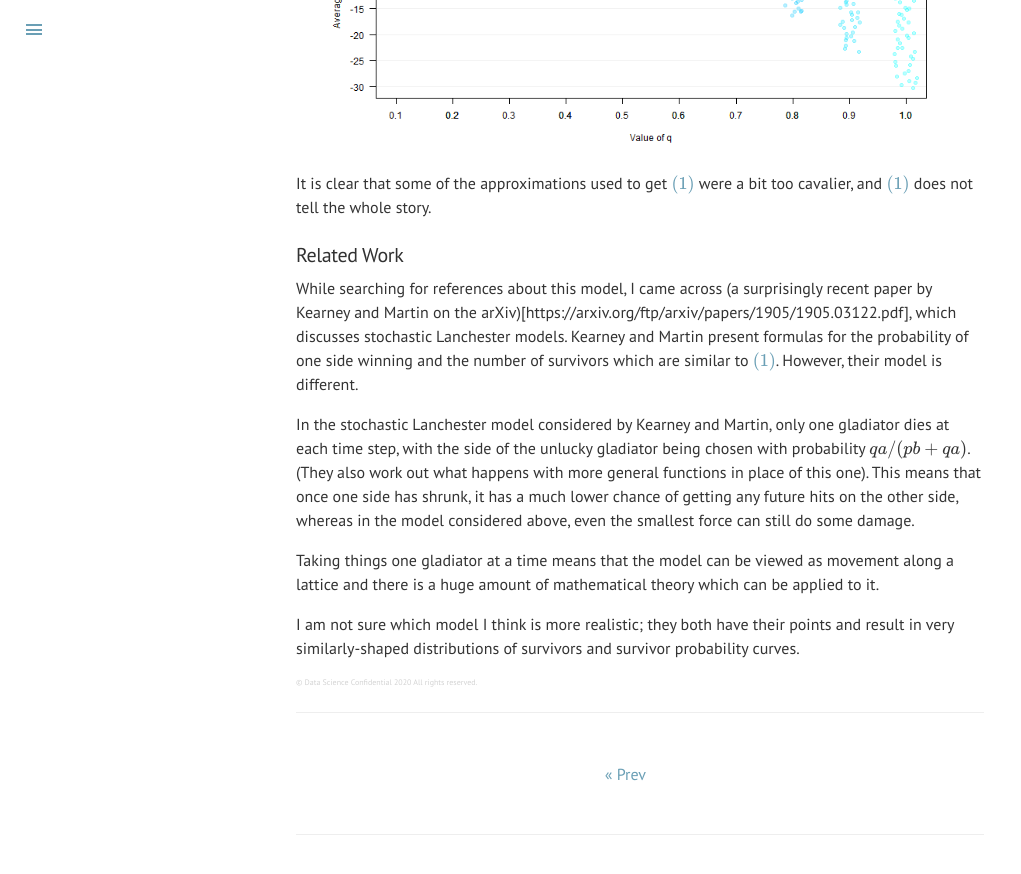
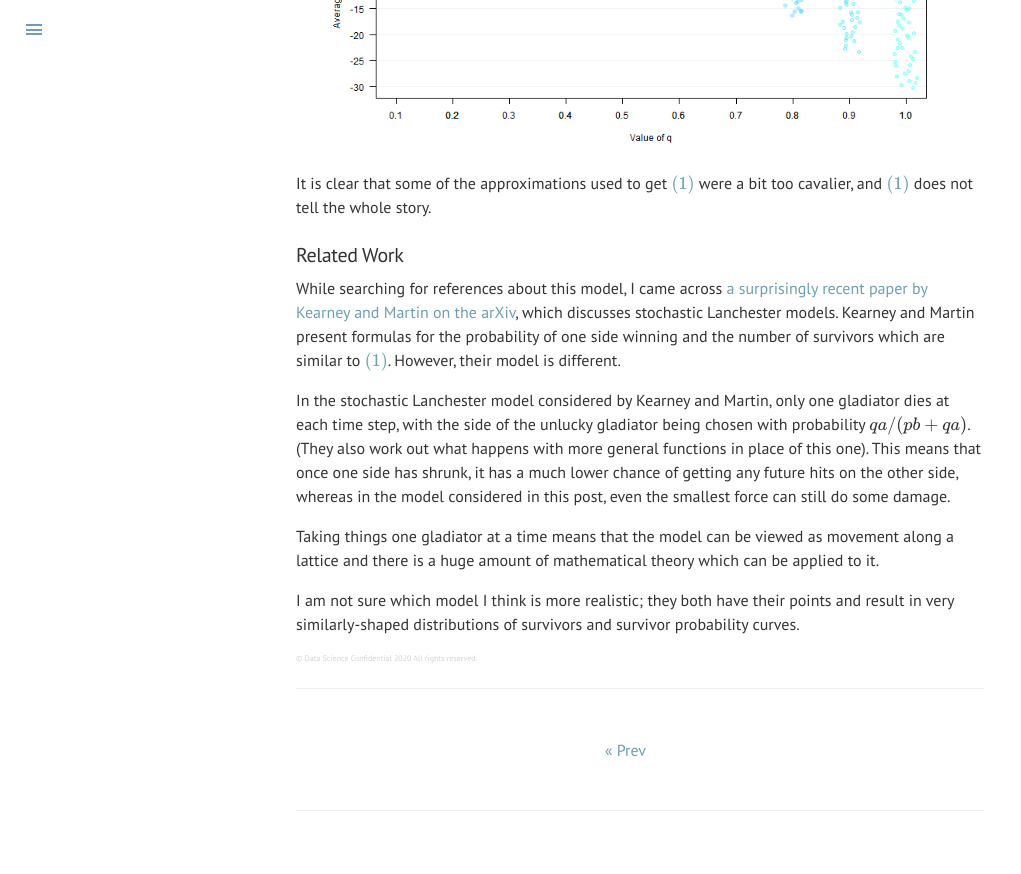
Before and after one commit to datascienceconfidential/datascienceconfidential.github.io, a Jekyll site: the page built from _posts/2020-04-30-gladiator2.md, in a window 1280 px wide and 900 px high, scrolled down 3434 px. Shown: the top 874 px of the window, without its empty margins (0-1021 px from the left). Built offline with Jekyll 4.4.1, drawn with Linux system fonts in a browser that asks for light colours; formulas are drawn with MathJax 3; comment, search, counter and statistics services are not loaded.

Commit message:
corrected link

```diff
--- a/_posts/2020-04-30-gladiator2.md
+++ b/_posts/2020-04-30-gladiator2.md
@@ -98,9 +98,9 @@ It is clear that some of the approximations used to get $\eqref{eq:1}$ were a bi
 
 ### Related Work
 
-While searching for references about this model, I came across (a surprisingly recent paper by Kearney and Martin on the arXiv)[https://arxiv.org/ftp/arxiv/papers/1905/1905.03122.pdf], which discusses stochastic Lanchester models. Kearney and Martin present formulas for the probability of one side winning and the number of survivors which are similar to $\eqref{eq:1}$. However, their model is different.
+While searching for references about this model, I came across [a surprisingly recent paper by Kearney and Martin on the arXiv](https://arxiv.org/ftp/arxiv/papers/1905/1905.03122.pdf), which discusses stochastic Lanchester models. Kearney and Martin present formulas for the probability of one side winning and the number of survivors which are similar to $\eqref{eq:1}$. However, their model is different.
 
-In the stochastic Lanchester model considered by Kearney and Martin, only one gladiator dies at each time step, with the side of the unlucky gladiator being chosen with probability $qa/(pb+qa)$. (They also work out what happens with more general functions in place of this one). This means that once one side has shrunk, it has a much lower chance of getting any future hits on the other side, whereas in the model considered above, even the smallest force can still do some damage.
+In the stochastic Lanchester model considered by Kearney and Martin, only one gladiator dies at each time step, with the side of the unlucky gladiator being chosen with probability $qa/(pb+qa)$. (They also work out what happens with more general functions in place of this one). This means that once one side has shrunk, it has a much lower chance of getting any future hits on the other side, whereas in the model considered in this post, even the smallest force can still do some damage.
 
 Taking things one gladiator at a time means that the model can be viewed as movement along a lattice and there is a huge amount of mathematical theory which can be applied to it.
 
```
